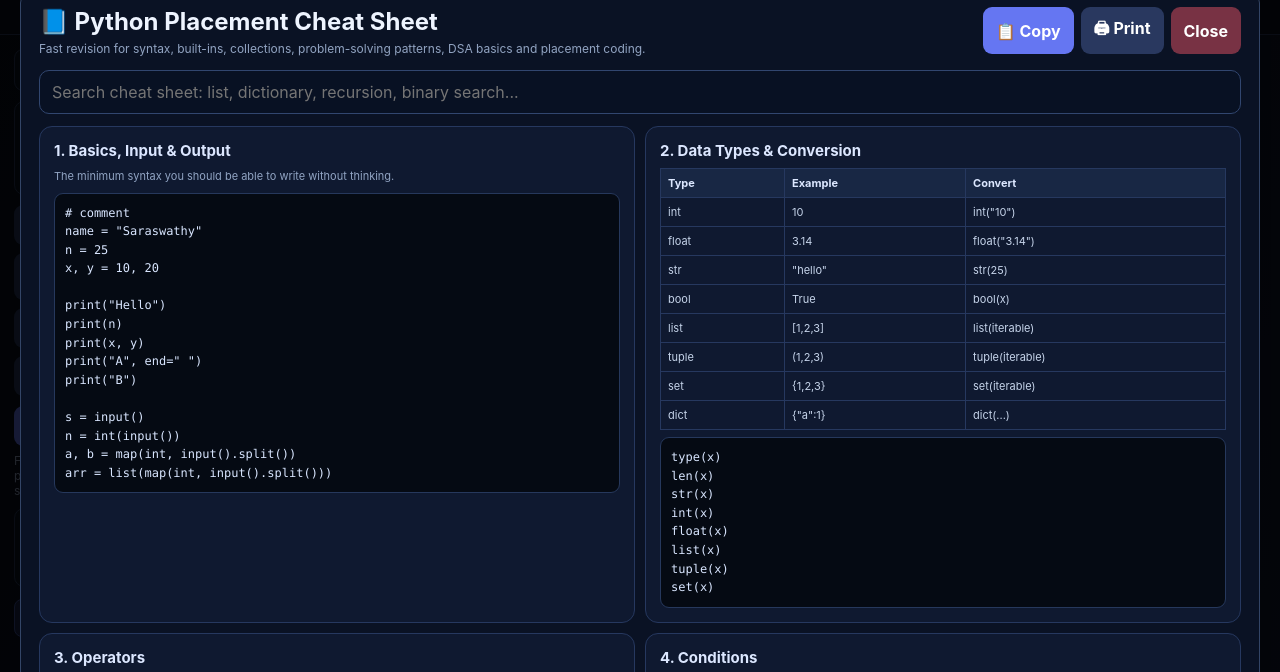
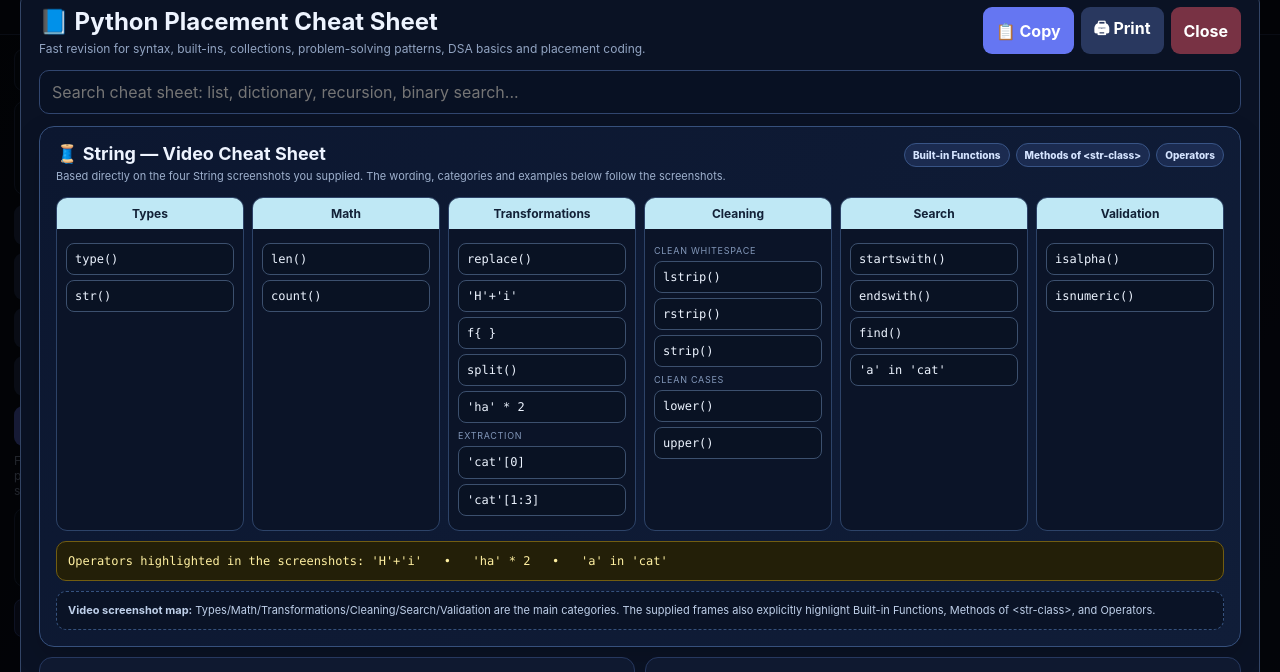
Before and after one commit to sara-17062006/python-phase1-practice, a website: page index.html in a window 1280 px wide. Both pictures are taken after a click on the button "📘 CHEAT SHEET". Shown: the part 52-724 px from the top of the page. Drawn offline with Linux system fonts and the light colour scheme.

Commit message:
Add screenshot-based String cheat sheet

```diff
--- a/index.html
+++ b/index.html
@@ -99,6 +99,13 @@ main{padding:20px;max-width:1100px;width:100%;margin:auto}.card{background:rgba(
 .cheat-section{padding:14px;border:1px solid #26385f;border-radius:13px;background:#0f1930}
 .cheat-section h3{margin:0 0 8px;font-size:15px;color:#dce7ff}
 .cheat-section .desc{color:#91a4c3;font-size:11px;line-height:1.5;margin-bottom:8px}
+.string-video-board{grid-column:1/-1;padding:16px;border:1px solid #36507c;border-radius:15px;background:linear-gradient(135deg,#0c1730,#101d38);box-shadow:0 10px 28px rgba(0,0,0,.16)}
+.string-video-head{display:flex;justify-content:space-between;align-items:flex-start;gap:12px;margin-bottom:12px}.string-video-head h3{margin:0;font-size:18px}
+.string-video-note{color:#9eb0cd;font-size:11px;line-height:1.5;margin-top:4px}.string-video-tags{display:flex;gap:6px;flex-wrap:wrap;justify-content:flex-end}.string-video-tag{padding:5px 8px;border-radius:999px;background:#1b2b50;border:1px solid #385486;color:#d5e4ff;font-size:10px;font-weight:800}
+.string-video-grid{display:grid;grid-template-columns:repeat(6,minmax(0,1fr));gap:8px}.string-video-col{border:1px solid #2d4368;border-radius:11px;background:#0b1428;overflow:hidden}.string-video-col h4{margin:0;padding:8px 9px;background:#bfe8f5;color:#122137;font-size:12px;text-align:center}.string-video-col .sv-body{padding:9px}.sv-label{font-size:9px;color:#8297b9;text-transform:uppercase;letter-spacing:.08em;margin:7px 0 4px}.sv-item{padding:7px 8px;margin:5px 0;border:1px solid #3c506e;border-radius:8px;background:#091223;color:#edf4ff;font:12px/1.35 Consolas,monospace;white-space:pre-wrap}
+.string-video-operator{margin-top:10px;padding:10px 11px;border-radius:10px;border:1px solid #725d11;background:#231f08;color:#fff0a1;font:12px/1.55 Consolas,monospace}.string-video-foot{margin-top:10px;padding:10px 11px;border-radius:10px;border:1px dashed #35517d;background:#0a1326;color:#bfd0ea;font-size:11px;line-height:1.55}
+@media(max-width:1050px){.string-video-grid{grid-template-columns:repeat(3,minmax(0,1fr))}}
+@media(max-width:650px){.string-video-head{flex-direction:column}.string-video-tags{justify-content:flex-start}.string-video-grid{grid-template-columns:repeat(2,minmax(0,1fr))}}
 .cheat-code{margin:7px 0 0;background:#050a13;border:1px solid #26385c;border-radius:9px;padding:10px;color:#d9e6ff;font:12px/1.55 Consolas,monospace;white-space:pre-wrap;overflow:auto}
 .cheat-chip{display:inline-block;padding:4px 7px;border-radius:999px;background:#182744;border:1px solid #2b426d;color:#cad7ee;font-size:10px;margin:2px}
 .cheat-table{width:100%;border-collapse:collapse;font-size:11px}
@@ -148,6 +155,86 @@ main{padding:20px;max-width:1100px;width:100%;margin:auto}.card{background:rgba(
       <input id="cheatSearch" class="cheat-search" placeholder="Search cheat sheet: list, dictionary, recursion, binary search..." oninput="filterCheatSheet()">
 
       <div id="cheatSections" class="cheat-grid">
+<section class="string-video-board" data-cheat="strings string cheat sheet built-in functions methods str class operators types math transformations cleaning search validation type str len count replace split lstrip rstrip strip lower upper startswith endswith find isalpha isnumeric concatenation repetition membership extraction slicing">
+  <div class="string-video-head">
+    <div>
+      <h3>🧵 String — Video Cheat Sheet</h3>
+      <div class="string-video-note">Based directly on the four String screenshots you supplied. The wording, categories and examples below follow the screenshots.</div>
+    </div>
+    <div class="string-video-tags">
+      <span class="string-video-tag">Built-in Functions</span>
+      <span class="string-video-tag">Methods of &lt;str-class&gt;</span>
+      <span class="string-video-tag">Operators</span>
+    </div>
+  </div>
+
+  <div class="string-video-grid">
+    <div class="string-video-col">
+      <h4>Types</h4>
+      <div class="sv-body">
+        <div class="sv-item">type()</div>
+        <div class="sv-item">str()</div>
+      </div>
+    </div>
+
+    <div class="string-video-col">
+      <h4>Math</h4>
+      <div class="sv-body">
+        <div class="sv-item">len()</div>
+        <div class="sv-item">count()</div>
+      </div>
+    </div>
+
+    <div class="string-video-col">
+      <h4>Transformations</h4>
+      <div class="sv-body">
+        <div class="sv-item">replace()</div>
+        <div class="sv-item">&#39;H&#39;+&#39;i&#39;</div>
+        <div class="sv-item">f{ }</div>
+        <div class="sv-item">split()</div>
+        <div class="sv-item">&#39;ha&#39; * 2</div>
+        <div class="sv-label">Extraction</div>
+        <div class="sv-item">&#39;cat&#39;[0]</div>
+        <div class="sv-item">&#39;cat&#39;[1:3]</div>
+      </div>
+    </div>
+
+    <div class="string-video-col">
+      <h4>Cleaning</h4>
+      <div class="sv-body">
+        <div class="sv-label">Clean Whitespace</div>
+        <div class="sv-item">lstrip()</div>
+        <div class="sv-item">rstrip()</div>
+        <div class="sv-item">strip()</div>
+        <div class="sv-label">Clean Cases</div>
+        <div class="sv-item">lower()</div>
+        <div class="sv-item">upper()</div>
+      </div>
+    </div>
+
+    <div class="string-video-col">
+      <h4>Search</h4>
+      <div class="sv-body">
+        <div class="sv-item">startswith()</div>
+        <div class="sv-item">endswith()</div>
+        <div class="sv-item">find()</div>
+        <div class="sv-item">&#39;a&#39; in &#39;cat&#39;</div>
+      </div>
+    </div>
+
+    <div class="string-video-col">
+      <h4>Validation</h4>
+      <div class="sv-body">
+        <div class="sv-item">isalpha()</div>
+        <div class="sv-item">isnumeric()</div>
+      </div>
+    </div>
+  </div>
+
+  <div class="string-video-operator">Operators highlighted in the screenshots: &#39;H&#39;+&#39;i&#39; &nbsp; • &nbsp; &#39;ha&#39; * 2 &nbsp; • &nbsp; &#39;a&#39; in &#39;cat&#39;</div>
+  <div class="string-video-foot"><b>Video screenshot map:</b> Types/Math/Transformations/Cleaning/Search/Validation are the main categories. The supplied frames also explicitly highlight Built-in Functions, Methods of &lt;str-class&gt;, and Operators.</div>
+</section>
+
 
         <section class="cheat-section" data-cheat="basics input output print variables comments">
           <h3>1. Basics, Input & Output</h3>
```
